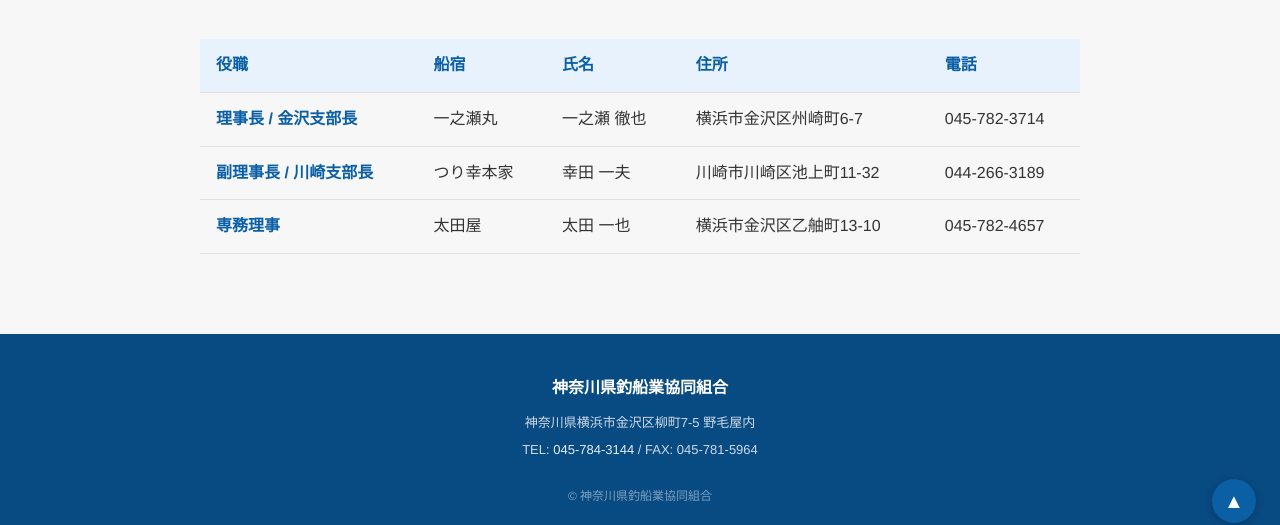
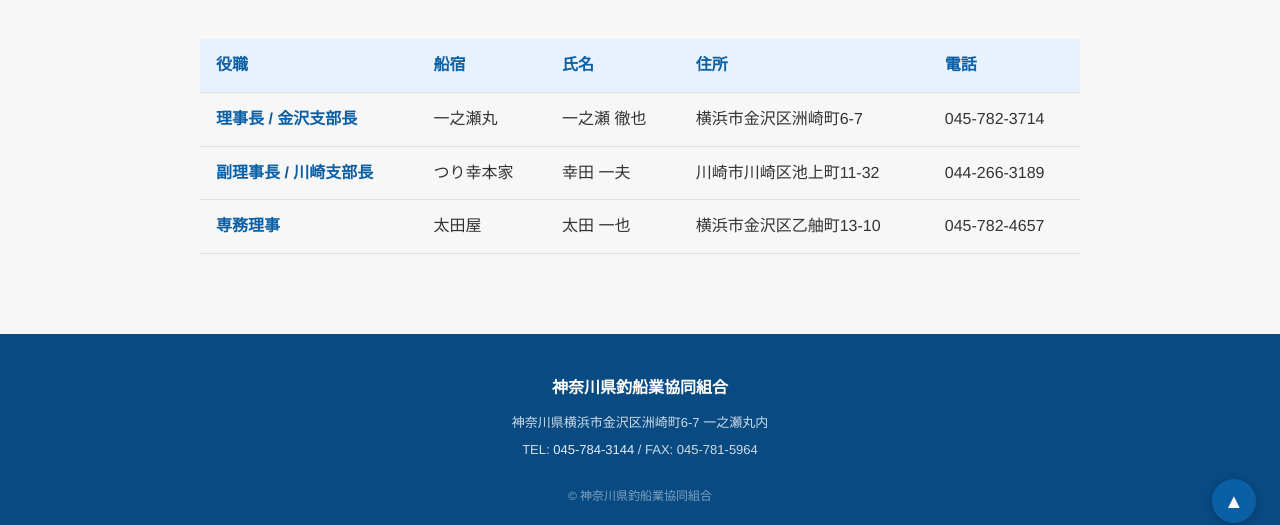
Before and after one commit to kotaokubo/kanaturi, a Jekyll site: the page built from about.html, in a window 1280 px wide and 900 px high, scrolled down 815 px. Shown: the part 353-878 px from the top of the window. Built offline with Jekyll 4.4.1, drawn with Linux system fonts in a browser that asks for light colours.

Commit message:
組合の所在地を洲崎町6-7 一之瀬丸内に変更
理事長宅（一之瀬丸）へ組合事務所を移転。所在地表記・構造化データ・
フッター・アクセス地図を更新。あわせて役員理事表の「州崎町」を
「洲崎町」に修正。

Co-Authored-By: Claude Opus 5 <noreply@anthropic.com>
Claude-Session: https://claude.ai/code/session_01JenZ4MGRA6cHNxgQfxAcSe

```diff
--- a/_config.yml
+++ b/_config.yml
@@ -18,10 +18,10 @@ organization:
   telephone: "+81-45-784-3144"
   fax: "+81-45-781-5964"
   address:
-    street: 柳町7-5 野毛屋内
+    street: 洲崎町6-7 一之瀬丸内
     locality: 横浜市金沢区
     region: 神奈川県
-    postal_code: "236-0002"
+    postal_code: "236-0028"
     country: JP
 
 plugins:
--- a/_includes/footer.html
+++ b/_includes/footer.html
@@ -1,7 +1,7 @@
 <!-- Footer -->
 <footer class="footer">
   <p class="footer-name">神奈川県釣船業協同組合</p>
-  <p class="footer-address">神奈川県横浜市金沢区柳町7-5 野毛屋内</p>
+  <p class="footer-address">神奈川県横浜市金沢区洲崎町6-7 一之瀬丸内</p>
   <p class="footer-address">TEL: <a href="tel:045-784-3144">045-784-3144</a> / FAX: 045-781-5964</p>
   <p class="footer-copyright">&copy; 神奈川県釣船業協同組合</p>
 </footer>
--- a/about.html
+++ b/about.html
@@ -60,7 +60,7 @@ nav_active: about
               <td data-label="役職">理事長 / 金沢支部長</td>
               <td data-label="船宿">一之瀬丸</td>
               <td data-label="氏名">一之瀬 徹也</td>
-              <td data-label="住所">横浜市金沢区州崎町6-7</td>
+              <td data-label="住所">横浜市金沢区洲崎町6-7</td>
               <td data-label="電話">045-782-3714</td>
             </tr>
             <tr>
--- a/contact.html
+++ b/contact.html
@@ -19,7 +19,7 @@ nav_active: contact
         <dd>神奈川県釣船業協同組合</dd>
 
         <dt>所在地</dt>
-        <dd>〒236-0002 神奈川県横浜市金沢区柳町7-5 野毛屋内</dd>
+        <dd>〒236-0028 神奈川県横浜市金沢区洲崎町6-7 一之瀬丸内</dd>
 
         <dt>電話番号</dt>
         <dd><a href="tel:045-784-3144">045-784-3144</a></dd>
@@ -35,7 +35,7 @@ nav_active: contact
       <h2 class="section-title">アクセス</h2>
       <div class="map-container">
         <iframe
-          src="https://www.google.com/maps/embed?pb=!1m18!1m12!1m3!1d3254.2!2d139.6244!3d35.3336!2m3!1f0!2f0!3f0!3m2!1i1024!2i768!4f13.1!3m3!1m2!1s0x0%3A0x0!2z44CSMjM2LTAwMDIg56We5aWI5bed55yM5qiq5rWc5biC6YeR5rKi5Yy65p-z55S6Ny01!5e0!3m2!1sja!2sjp!4v1"
+          src="https://maps.google.com/maps?q=%E7%A5%9E%E5%A5%88%E5%B7%9D%E7%9C%8C%E6%A8%AA%E6%B5%9C%E5%B8%82%E9%87%91%E6%B2%A2%E5%8C%BA%E6%B4%B2%E5%B4%8E%E7%94%BA6-7&amp;z=16&amp;hl=ja&amp;output=embed"
           width="100%"
           height="350"
           allowfullscreen=""
```
